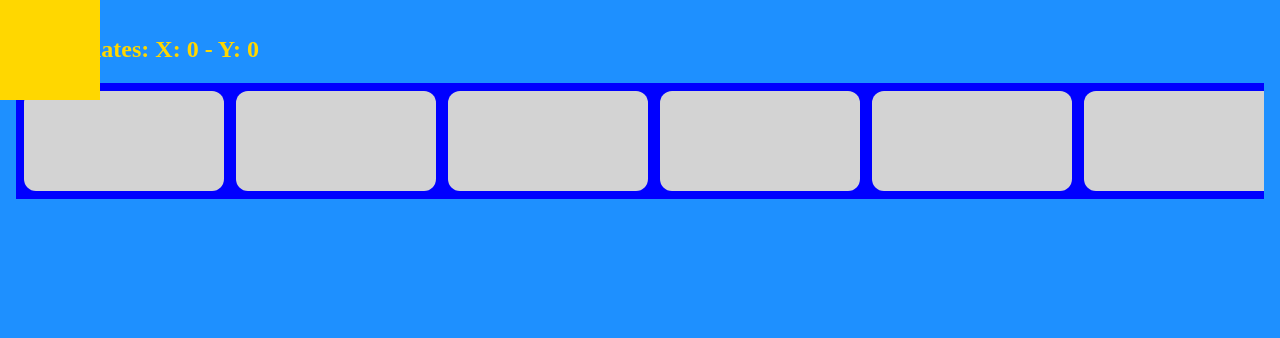
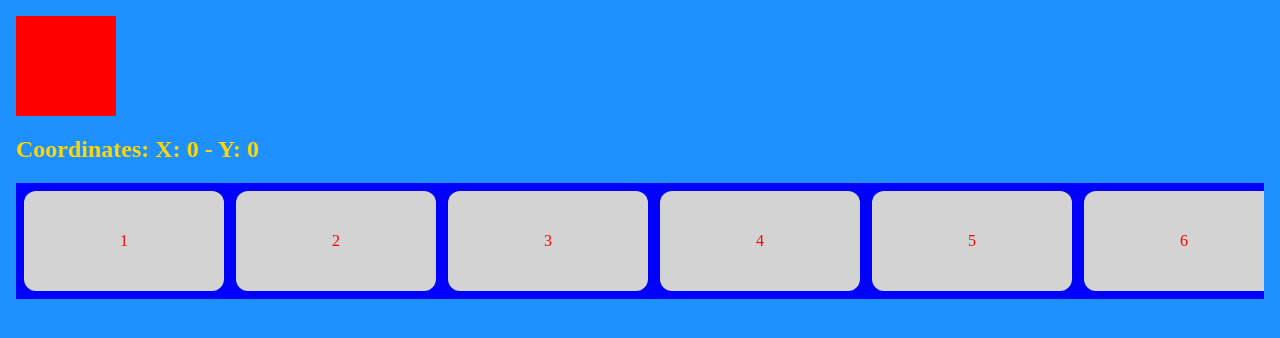
Before and after one commit to jazzjacob/jacobs-react-playground, a React (Create React App) app: page / in a window 1280 px wide. Shown: the top 338 px of the page. Built offline with nearby package versions, Linux system fonts and the light colour scheme.

Commit message:
Move value in column on click

```diff
--- a/src/Components/Box.js
+++ b/src/Components/Box.js
@@ -45,7 +45,7 @@ const Box = () => {
 
 	return (
 		<div
-			style={!clicked ? boxStyle : altBoxStyle }
+			style={clicked ? boxStyle : altBoxStyle }
 			className={styles.box}
 			onClick={() => {
 				setClicked(!clicked)
--- a/src/Components/Box.module.css
+++ b/src/Components/Box.module.css
@@ -1,5 +1,5 @@
 .box {
-
+	color: black;
 }
 
 .box:hover {
--- a/src/Components/Column.jsx
+++ b/src/Components/Column.jsx
@@ -1,13 +1,23 @@
-const Column = () => {
+import styles from './Column.module.css'
+
+const Column = (props) => {
+	let number = props.number
+	if (!number) {
+		number = 1
+	}
+
 	const style = {
-		backgroundColor: 'lightgray',
 		width: '200px',
 		flex: 'none',
+		display: 'flex',
+		alignItems: 'center',
+		justifyContent: 'center',
 		height: '100px',
 		borderRadius: '12px'
 	}
 	return (
-		<div style={style}>
+		<div style={style} className={styles.column} onClick={props.onClick}>
+			{number}
 		</div>
 	)
 }
--- /dev/null
+++ b/src/Components/Column.module.css
@@ -0,0 +1,8 @@
+.column:hover {
+	cursor: pointer;
+	background-color: gray;
+}
+
+.column {
+	background-color: lightgray;
+}
--- a/src/Components/MousePosition.js
+++ b/src/Components/MousePosition.js
@@ -11,16 +11,12 @@ export default function App() {
 			});
 		};
 
-		window.addEventListener('mousemove', handleWindowMouseMove);
+		window.addEventListener('mousemove', handleWindowMouseMove)
 
 		return () => {
-			window.removeEventListener('mousemove', handleWindowMouseMove);
+			window.removeEventListener('mousemove', handleWindowMouseMove)
 		};
 	}, []);
-
-	useEffect(() => {
-			console.log(coords);
-	},[coords]);
 
 	return (
 		<div>
--- a/src/HomePage.js
+++ b/src/HomePage.js
@@ -1,11 +1,27 @@
+import { useState } from 'react'
+
 import Box from './Components/Box'
 import MousePosition from './Components/MousePosition'
 import Column from './Components/Column'
 
 const HomePage = () => {
-	const columns = [1, 1, 1, 1, 1, 1, 1]
+	const [columns, setColumns] = useState([1, 2, 3, 4, 5, 6, 7])
+
+	function onColumnClick(index) {
+		// Move value in array one step to the left
+		let columnsCopy = [...columns]
+		let startValue = columns[index]
+		let valueAtNewIndex = columns[index + 1]
+		columnsCopy[index] = valueAtNewIndex
+		columnsCopy[index + 1] = startValue
+		setColumns(columnsCopy)
+
+		console.log(columnsCopy)
+
+	}
+
 	const columnsList = columns.map((item, index) => {
-		return <Column key={index} />
+		return <Column onClick={() => onColumnClick(index)} key={index} number={item} />
 	})
 
 	const columnsParentStyle = {
```
